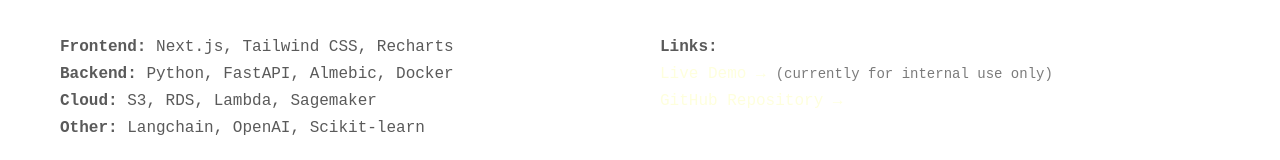
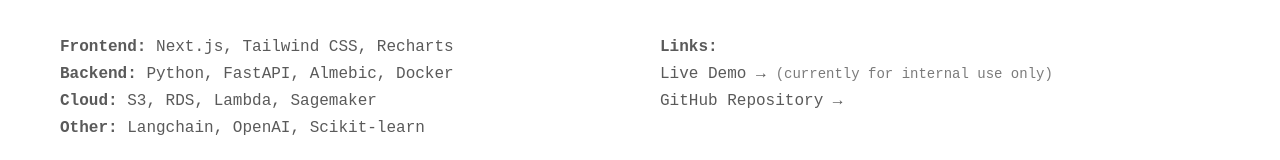
Before and after one commit to steventanyang/stevenyang, a React (Create React App) app: page /lecoach in a window 1280 px wide. Shown: the part 3321-3481 px from the top of the page. Built offline with nearby package versions, Linux system fonts and the light colour scheme.

Commit message:
fixed error

```diff
--- a/src/pages/LeCoach.js
+++ b/src/pages/LeCoach.js
@@ -226,6 +226,22 @@ const PhotoGrid = styled.div`
   }
 `;
 
+// Add this styled component near your other styled components
+const StyledLink = styled.a`
+  color: ${(props) => props.theme.color};
+  text-decoration: none;
+  transition: color 0.2s, text-shadow 0.2s;
+
+  &:hover {
+    color: ${(props) =>
+      props.theme.backgroundColor === "#fff" ? "#0D72A8" : "#FFFFFF"};
+    text-shadow: ${(props) =>
+      props.theme.backgroundColor === "#fff"
+        ? "none"
+        : "0 0 4px #FFFFFF, 0 0 10px #FFFFFF"};
+  }
+`;
+
 const LeCoach = () => {
   const { theme, setTheme, isToggled, setIsToggled } = useContext(DarkContext);
 
@@ -369,18 +385,13 @@ const LeCoach = () => {
               <div>
                 <strong>Links:</strong>
                 <br />
-                <a
+                <StyledLink
                   href="https://lecoach.vercel.app"
                   target="_blank"
                   rel="noopener noreferrer"
-                  style={{
-                    color:
-                      theme.backgroundColor === "#fff" ? "#FEFFDD" : "#FEFFDD",
-                    textDecoration: "none",
-                  }}
                 >
                   Live Demo →
-                </a>
+                </StyledLink>
                 <span
                   style={{
                     marginLeft: "10px",
@@ -391,18 +402,13 @@ const LeCoach = () => {
                   (currently for internal use only)
                 </span>
                 <br />
-                <a
+                <StyledLink
                   href="https://github.com/warriorswbb/lecoach"
                   target="_blank"
                   rel="noopener noreferrer"
-                  style={{
-                    color:
-                      theme.backgroundColor === "#fff" ? "#FEFFDD" : "#FEFFDD",
-                    textDecoration: "none",
-                  }}
                 >
                   GitHub Repository →
-                </a>
+                </StyledLink>
               </div>
             </ProjectDescription>
           </div>
```
